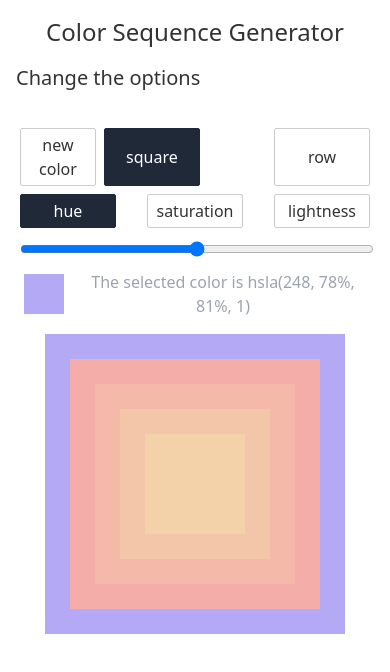
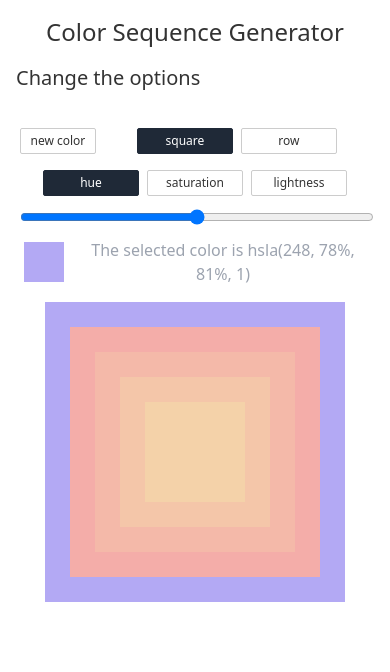
Before and after one commit to rachelrly/color-generator, a Svelte app: page / in a window 390 px wide. Shown: the top 672 px of the page. Built offline with nearby package versions, Linux system fonts and the light colour scheme.

Commit message:
fixes button responsiveness

```diff
--- a/src/components/Button.svelte
+++ b/src/components/Button.svelte
@@ -6,6 +6,7 @@
 
 <button
   type="button"
-  class="p-1 m-1 w-24 {selected && 'bg-gray-800 text-white border-gray-800'}"
+  class="text-xs p-1 m-1 w-24 {selected &&
+    'bg-gray-800 text-white border-gray-800'} md:text-sm"
   on:click={onClick}>{text}</button
 >
--- a/src/components/ButtonChain.svelte
+++ b/src/components/ButtonChain.svelte
@@ -8,7 +8,7 @@
   export let chainOptions: ButtonChainOptionsType<DisplayType | ColorPropKey>
 </script>
 
-<div class="w-full flex justify-between">
+<div class="flex w-full justify-center md:w-min">
   {#each chainOptions.options as opt}
     <Button
       text={opt}
--- a/src/components/Controls.svelte
+++ b/src/components/Controls.svelte
@@ -21,9 +21,9 @@
 >
   <h3 class="text-xl mb-2">Change the options</h3>
   <div class="h-6">
-    <span class="text-red-600 text-sm text-center sm:text-xs">{error}</span>
+    <span class="text-red-600 text-center text-xs md:text-sm">{error}</span>
   </div>
-  <div class="w-full flex justify-between">
+  <div class="w-full flex justify-between pb-2">
     <Button text="new color" onClick={handleRandomColor} />
     <ButtonChain
       chainOptions={{
```
